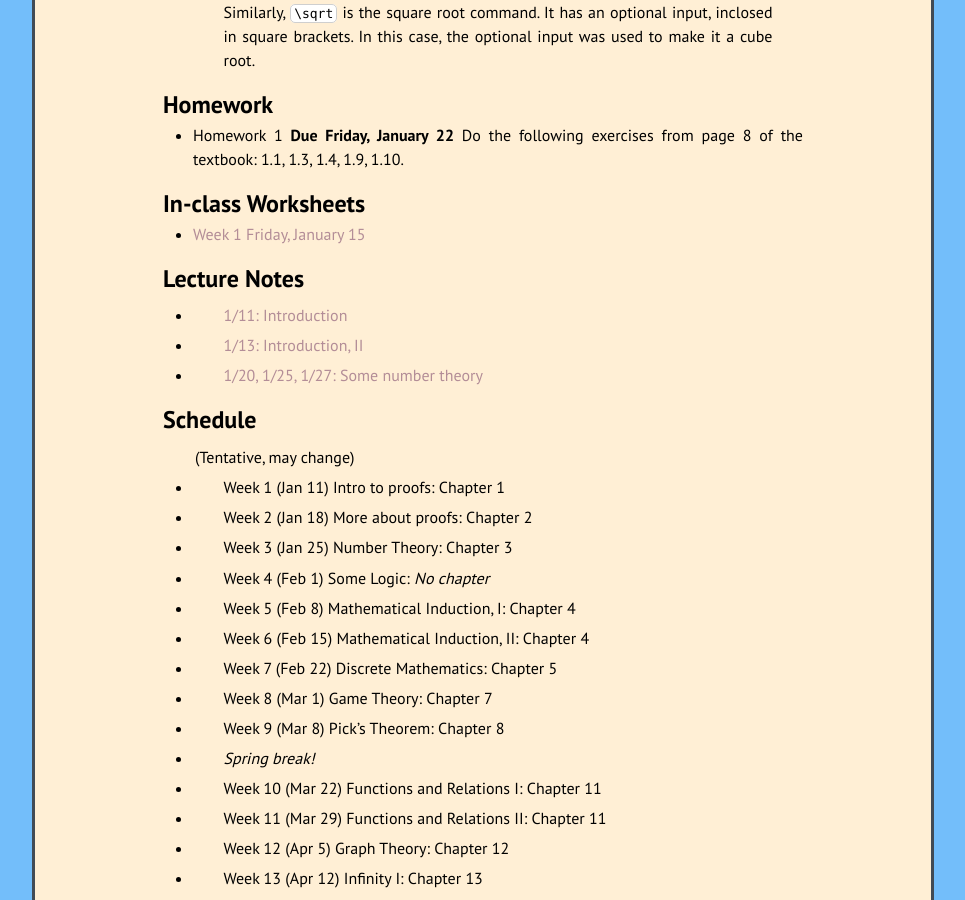
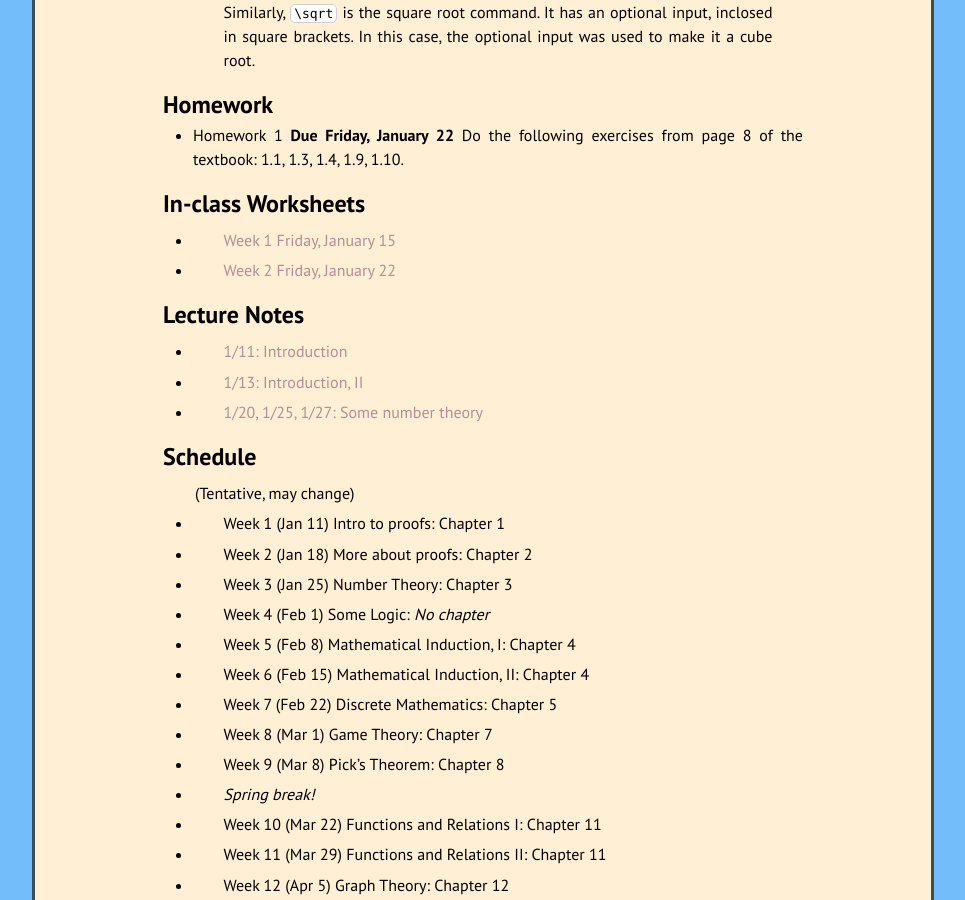
Before and after one commit to kamerynjw/kamerynjw.github.io, a Jekyll site: the page built from teaching/2021/math321.md, in a window 1280 px wide and 900 px high, scrolled down 1381 px. Shown: the whole window, without its empty margins (157-1122 px from the left). Built offline with Jekyll 4.4.1, drawn with Linux system fonts in a browser that asks for light colours; nearby versions of some CDN libraries; formulas are drawn with MathJax 3.

Commit message:
new 321 worksheet

```diff
--- a/teaching/2021/math321.md
+++ b/teaching/2021/math321.md
@@ -53,6 +53,8 @@ In-class Worksheets
 
 * [Week 1 Friday, January 15]({{ page.url }}ic1.pdf)
 
+* [Week 2 Friday, January 22]({{ page.url }}ic2.pdf)
+
 Lecture Notes
 -------
 
```
Also changed, not shown: 1 other file.
